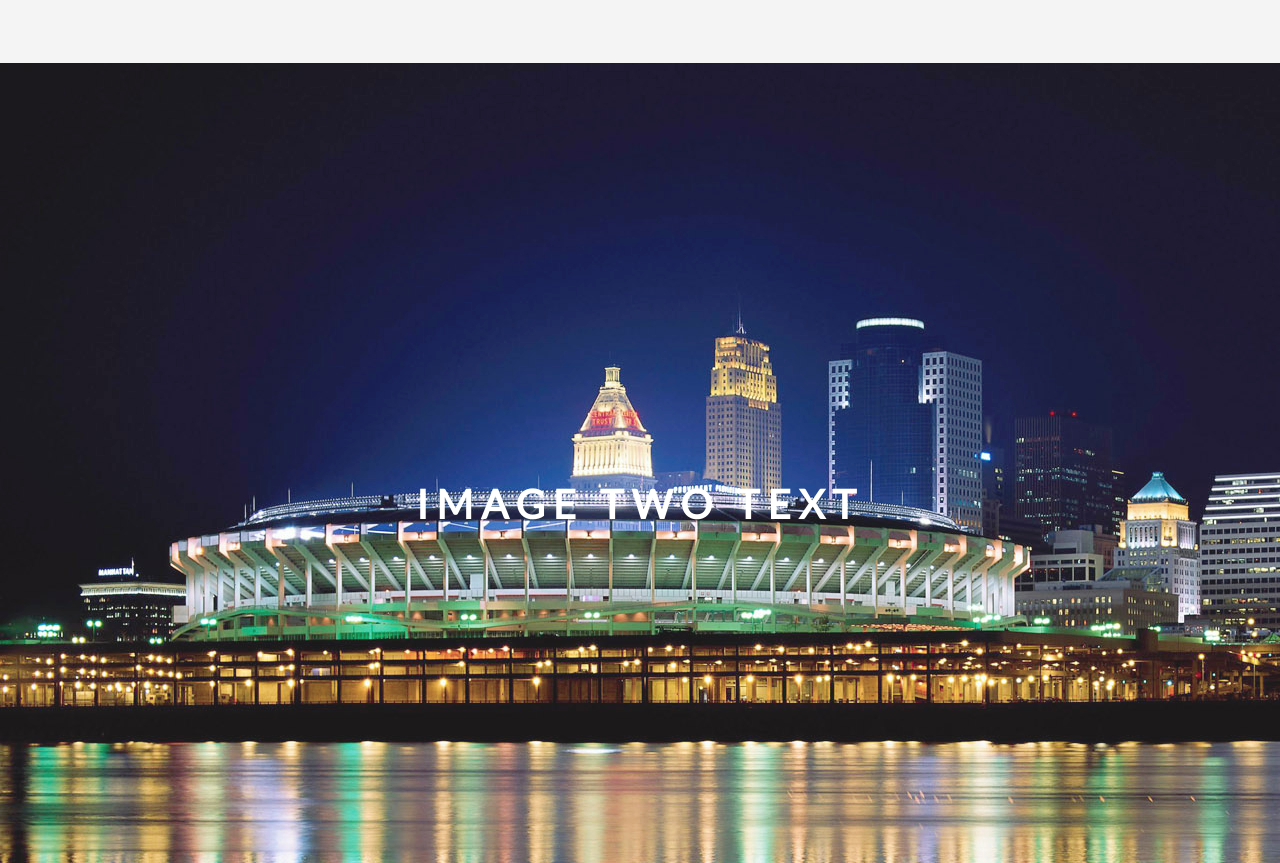
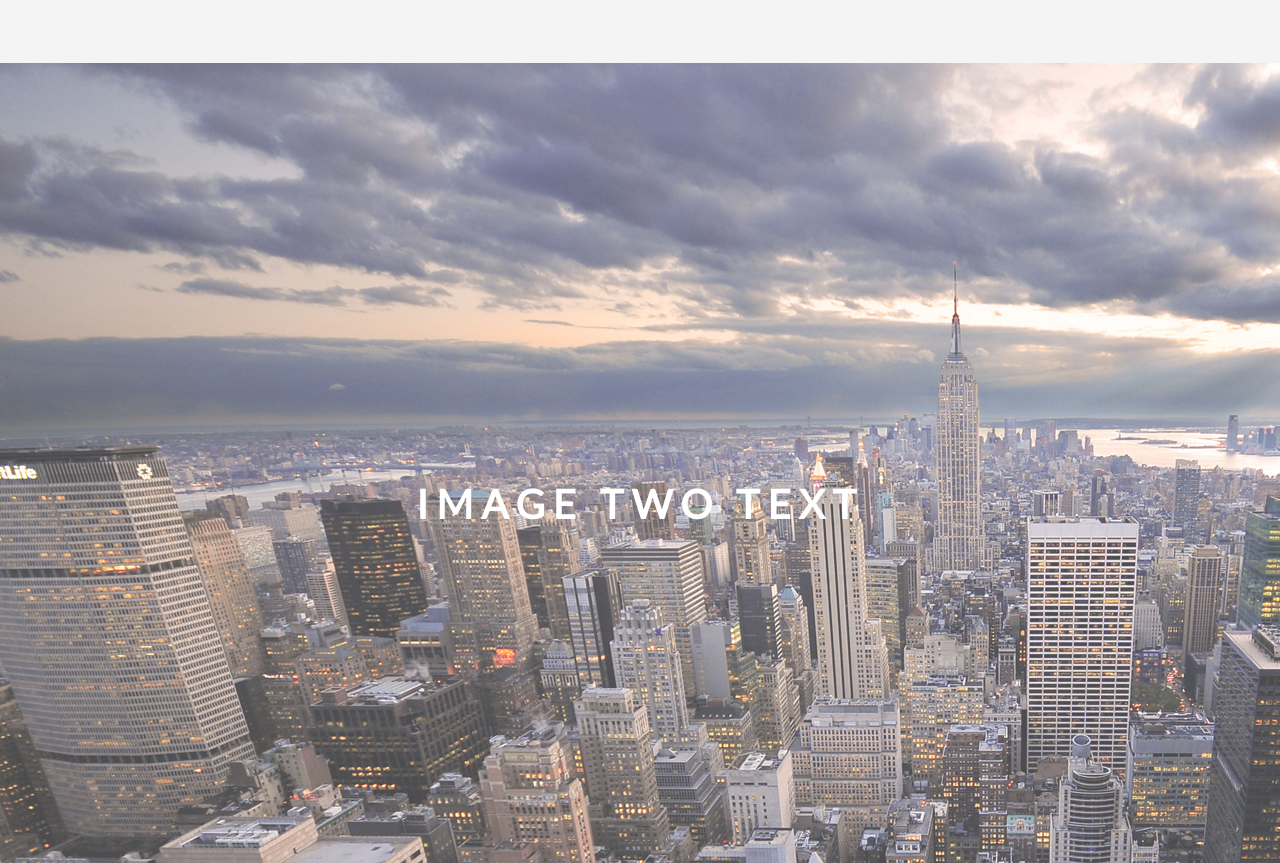
Before and after one commit to sofiadurkan1/Parallax_Website, a plain HTML site: page index.html in a window 1280 px wide. Shown: the part 1152-2015 px from the top of the page. Drawn offline with Linux system fonts and the light colour scheme.

Commit message:
images changed.

```diff
--- a/style.css
+++ b/style.css
@@ -17,17 +17,17 @@ body,html{
 }
 
 .image2{
-    background-image: url(./images/parallax2.jpeg);
+    background-image: url(./images/parallax\ 4.jpeg);
     min-height: 100%;
 
 }
 .image3{
-    background-image: url(./images/parallax3.jpeg);
+    background-image: url(./images/parallax2.jpeg);
     min-height: 100%;
 }
 .image1,.image2,.image3{
     position: relative;
-    opacity: 0.9;
+    opacity: 0.7;
     background-attachment: fixed;
     background-position: cover;
     background-repeat: no-repeat;
```
